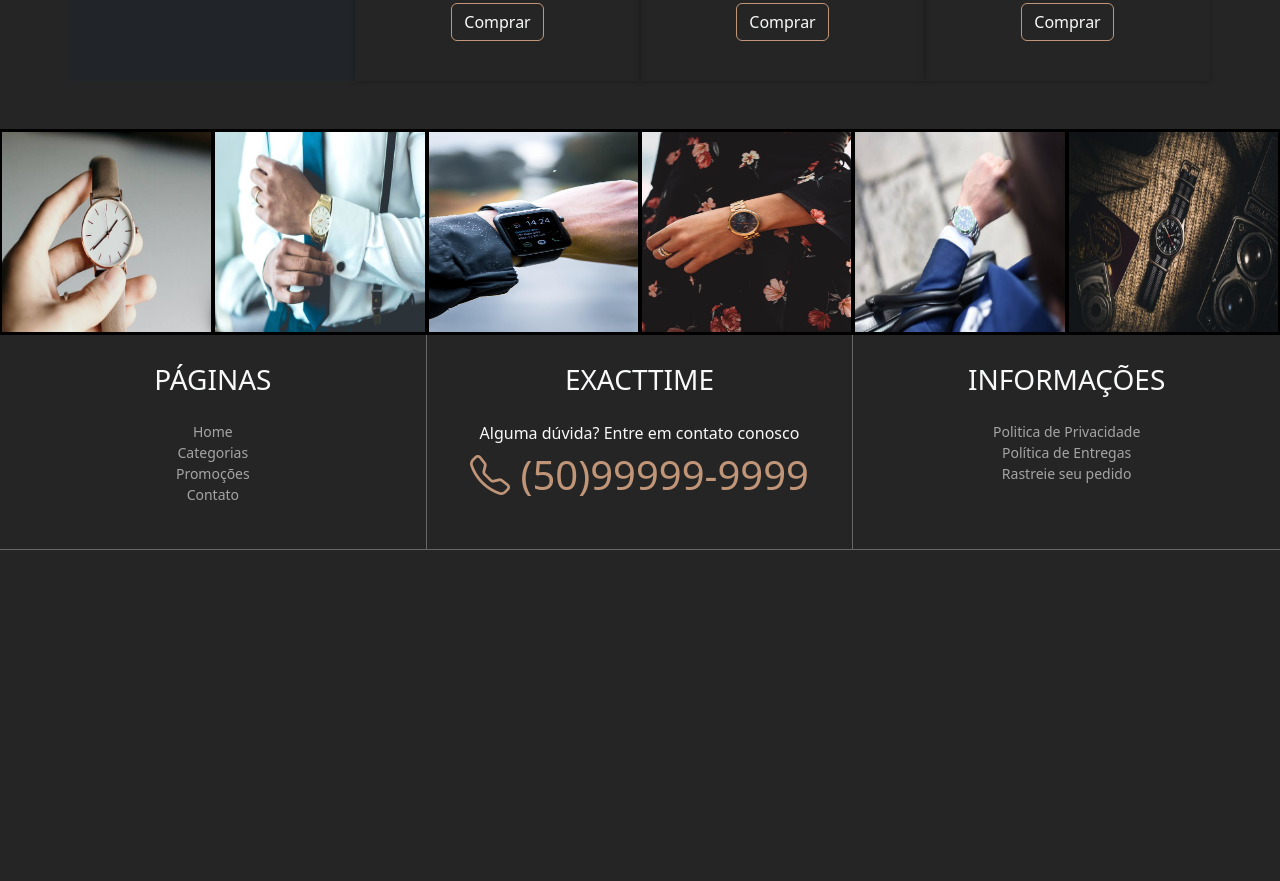
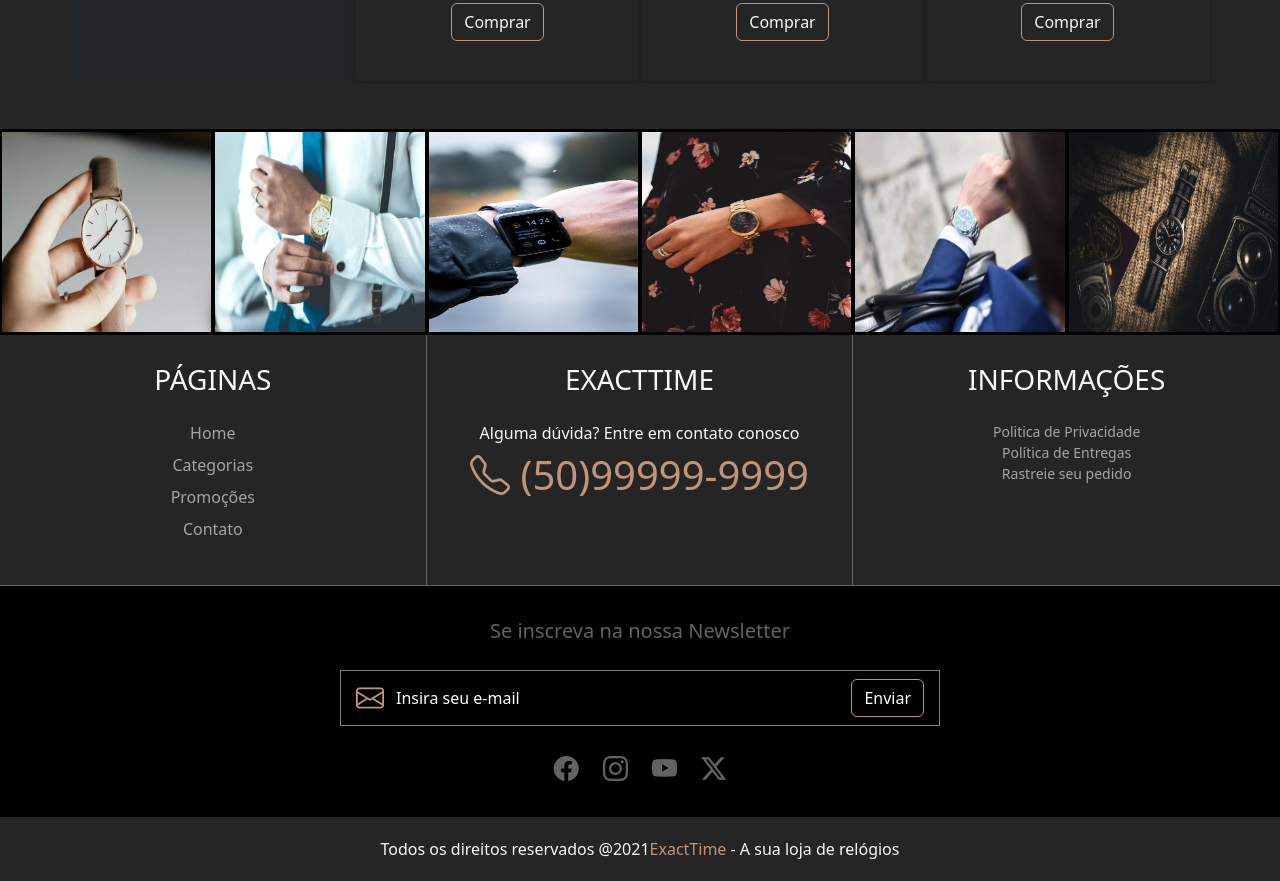
Before and after one commit to joaovxsantos/ExactTime-Site, a plain HTML site: page index.html in a window 1280 px wide. Shown: the part 3457-4338 px from the top of the page. Before the commit the page ends 4055 px from the top, so only its background shows below. Drawn offline with nearby package versions, Linux system fonts and the light colour scheme.

Commit message:
Final Project - Progresso 100%

```diff
--- a/index.html
+++ b/index.html
@@ -8,7 +8,7 @@
         integrity="sha384-QWTKZyjpPEjISv5WaRU9OFeRpok6YctnYmDr5pNlyT2bRjXh0JMhjY6hW+ALEwIH" crossorigin="anonymous">
     <link rel="stylesheet" href="https://cdn.jsdelivr.net/npm/bootstrap-icons@1.11.3/font/bootstrap-icons.min.css">
     <link rel="stylesheet" href="style.css">
-    <title>Document</title>
+    <title>ExacTime</title>
 </head>
 
 <body>
@@ -265,7 +265,7 @@
 
 
     <!-- Galery row -->
-    <div class="container-fluid my-5">
+    <div class="container-fluid mt-5">
         <div class="row" id="galery-content">
             <div class="col-6 col-sm-2">
                 <img src="./images/insta1.jpg" class="" alt="">
@@ -289,7 +289,7 @@
         <div class="row" id="contact-content">
             <div class="col-sm-4 text-light">
                 <h3 class="mb-4">PÁGINAS</h3>
-                <ul class="unstyled-list">
+                <ul class="unstyled-list" id="pages">
                     <li>Home</li>
                     <li>Categorias</li>
                     <li>Promoções</li>
@@ -298,7 +298,7 @@
             </div>
             <div class="col-sm-4 text-light">
                 <h3 class="mb-4">EXACTTIME</h3>
-                <label class="d-block">Alguma dúvida? Entre em contato conosco</label>
+                <label class="d-block quest">Alguma dúvida? Entre em contato conosco</label>
                 <label id="call" class="text-bege">
                     <i class="bi bi-telephone"></i>
                     (50)99999-9999
@@ -317,8 +317,28 @@
 
 
 
-    <!-- Contact Row -->
+    <!-- Footer -->
 
+    <footer class="container-fluid text-center d-flex flex-column justify-content-center align-items-center">
+        <div class="news">
+            <label class="text-secondary-color fs-5">Se inscreva na nossa Newsletter</label>
+            <form class="d-flex align-items-center my-4">
+                <i class="bi bi-envelope text-bege fs-3"></i>
+                <input type="email" name="" id="" placeholder="Insira seu e-mail" class="form-control">
+                <button type="submit" class="btn">Enviar</button>
+            </form>
+            <div class="social-medias">
+                <i class="bi bi-facebook"></i>
+                <i class="bi bi-instagram"></i>
+                <i class="bi bi-youtube"></i>
+                <i class="bi bi-twitter-x"></i>
+            </div>
+        </div>
+        <div class="text-light" id="footer-text">
+            <p>Todos os direitos reservados @2021<a href="#" class="text-bege">ExactTime</a> - A sua loja de relógios
+            </p>
+        </div>
+    </footer>
 
 
 
--- a/style.css
+++ b/style.css
@@ -7,6 +7,7 @@
   --black: #000;
   --black-ligth: #252525;
   --gray: #808080;
+  --secondary-color: #626262;
 }
 
 .bg-white-light {
@@ -25,6 +26,10 @@
   color: var(--bege) !important;
 }
 
+.text-secondary-color {
+  color: var(--secondary-color) !important;
+}
+
 .container,
 .container-fluid,
 .row {
@@ -35,6 +40,7 @@
 
 body {
   background: var(--black-ligth);
+  overflow-x: hidden;
 }
 
 /* Primeira Navbar */
@@ -217,6 +223,11 @@ body {
   opacity: 0.6;
 }
 
+#contact-content #pages li {
+  font-size: 16px;
+  margin: 8px 0;
+}
+
 #contact-content div:nth-of-type(1),
 #contact-content div:nth-of-type(2),
 #contact-content div:nth-of-type(3) {
@@ -227,8 +238,76 @@ body {
   border-right: 1px solid #ffffff4d;
 }
 
+#contact-content .quest {
+  max-width: 80%;
+  margin: auto;
+}
+
 #contact-content div #call {
   font-size: 40px;
+}
+
+/* Fim Contact Row */
+
+/* Footer */
+
+footer {
+  background: var(--black);
+}
+footer .news {
+  padding: 30px 0;
+}
+footer .news form {
+  border: 1px solid var(--gray);
+  padding: 6px 15px;
+  width: 600px;
+  max-width: 90vw;
+}
+
+footer .news label {
+  max-width: 80vw;
+}
+
+.news form .form-control {
+  border: none !important;
+  background: none;
+  box-shadow: none !important;
+  color: var(--white);
+}
+
+.news form .form-control::placeholder {
+  color: var(--white);
+}
+
+.news form .btn {
+  border: 1px solid var(--bege);
+  color: var(--white);
+}
+
+.news form .btn:hover {
+  background: var(--bege);
+}
+
+.news .social-medias i {
+  font-size: 25px;
+  color: var(--secondary-color);
+  margin: 0 10px;
+}
+
+footer #footer-text {
+  background: var(--black-ligth);
+  width: 100vw;
+  padding: 20px 0;
+}
+
+footer #footer-text p {
+  max-width: 82vw;
+  text-align: center;
+  margin: auto;
+}
+
+footer #footer-text a {
+  text-decoration: none;
 }
 
 /* Media queries */
@@ -236,6 +315,10 @@ body {
 @media screen and (max-width: 576px) {
   #contact-content div {
     border: none !important;
+  }
+
+  footer #footer-text p {
+    padding: 20px 0px 30px 0;
   }
 }
 
@@ -255,4 +338,14 @@ body {
     font-size: 30px;
     margin: 20px 0;
   }
+
+  #contact-content div #call {
+    font-size: 25px !important;
+  }
 }
+
+@media screen and (max-width: 1200px) {
+  #contact-content div #call {
+    font-size: 30px;
+  }
+}
```
